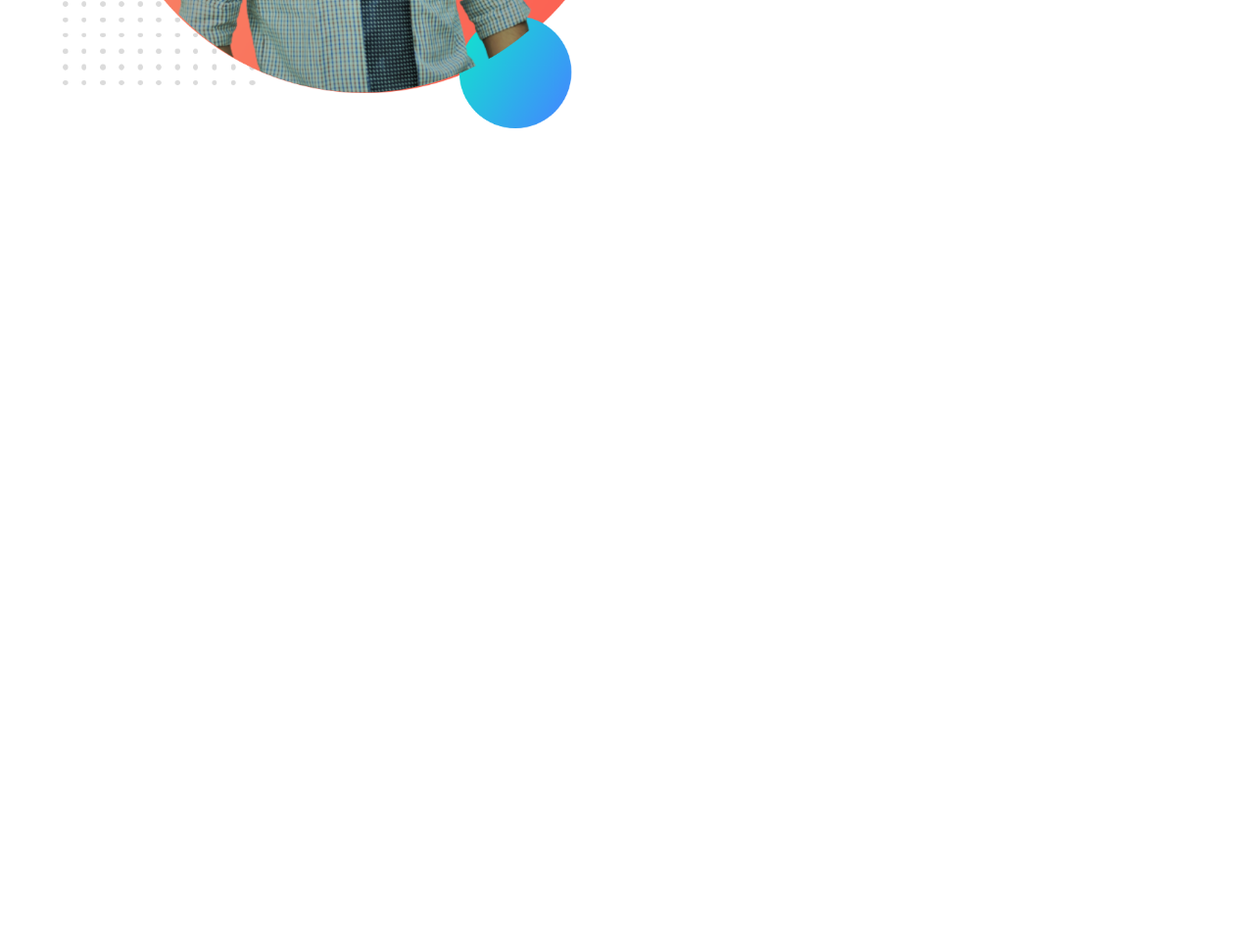
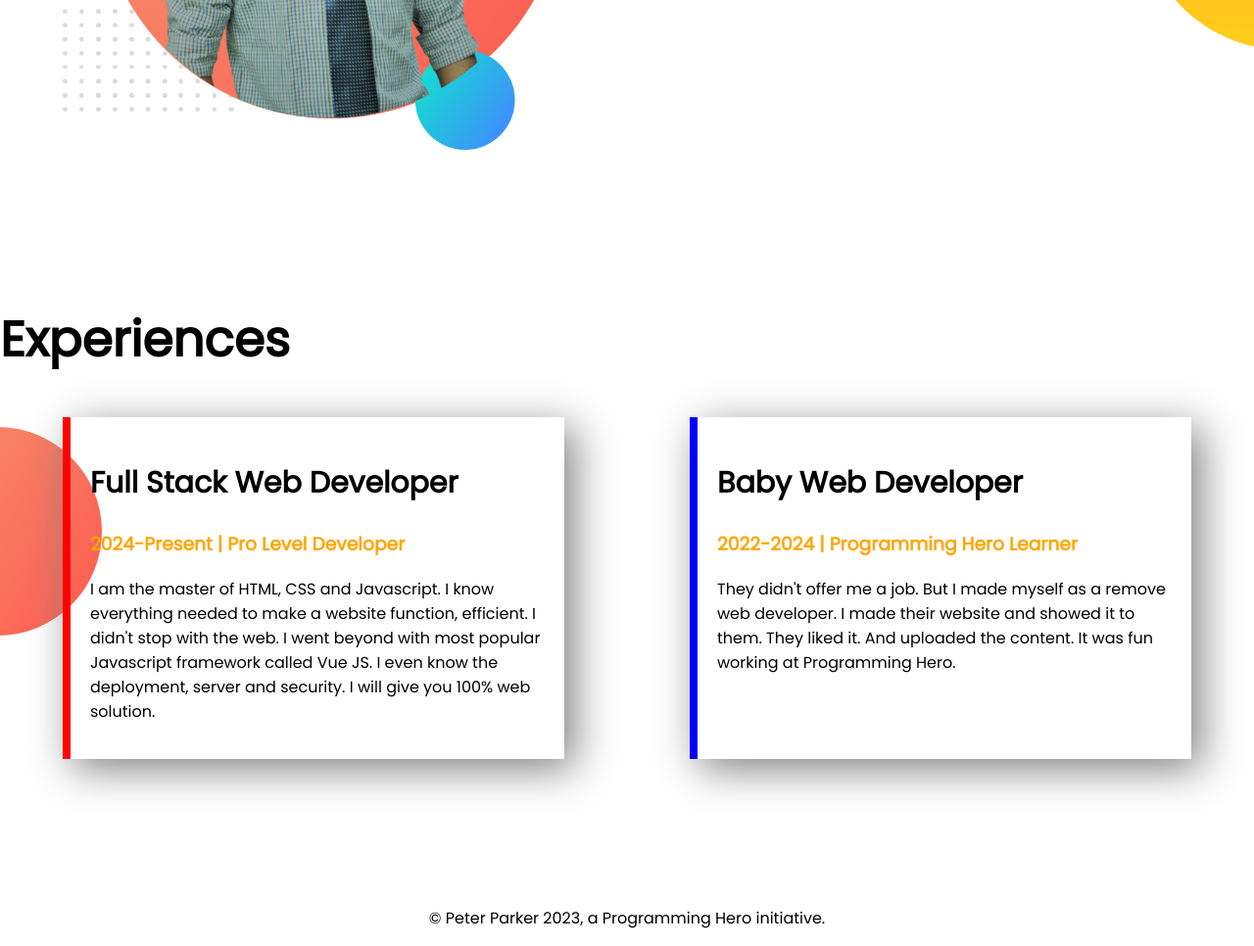
Before and after one commit to rocksanroky/Developer-portfolio1, a plain HTML site: page index.html in a window 1280 px wide. Shown: the part 1186-2152 px from the top of the page at 98% size. Before the commit the page ends 1474 px from the top, so only its background shows below. Drawn offline with Linux system fonts and the light colour scheme.

Commit message:
style name

```diff
--- a/index.html
+++ b/index.html
@@ -13,7 +13,7 @@
 </head>
 
 <body>
-     <section class="top-banner">
+     <section class="top-banner flexible-container">
           <div class="half-width">
                <h1>Welcome To</h1>
                <h1><span class="orange"> Rocksan Roky </span>World</h1>
@@ -33,7 +33,7 @@
           </div>
      </section>
 
-     <section class="dream-big">
+     <section class="dream-big flexible-container">
           <div class="half-width">
                <img src="images/Roky-bg1.png" alt="">
           </div>
@@ -46,6 +46,31 @@
                <a class="link-button" target="_blank" href="">DOWNLOAD RESUME</a>
           </div>
      </section>
+     <section class="Experiences-area">
+          <h1>Experiences</h1>
+          <div class="flexible-container">
+               <div id="Full-Stack" class="Experiences-item">
+                    <h2>Full Stack Web Developer</h2>
+                    <h3 class="orange">2024-Present | Pro Level Developer</h3>
+                    <p>I am the master of HTML, CSS and Javascript. I know everything needed to make a website function,
+                         efficient. I didn't stop with the web. I went beyond with most popular Javascript framework
+                         called
+                         Vue JS. I even know the deployment, server and security. I will give you 100% web solution.</p>
+               </div>
+               <div id="Baby-Web" class="Experiences-item">
+                    <h2>Baby Web Developer</h2>
+                    <h3 class="orange">2022-2024 | Programming Hero Learner</h3>
+                    <p>They didn't offer me a job. But I made myself as a remove web developer. I made their website and
+                         showed it to them. They liked it. And uploaded the content. It was fun working at Programming
+                         Hero.
+                    </p>
+               </div>
+          </div>
+
+     </section>
 </body>
+<footer>
+     <p>© Peter Parker 2023, a Programming Hero initiative.</p>
+</footer>
 
 </html>
--- a/style.css
+++ b/style.css
@@ -7,11 +7,15 @@ h1 {
     font-size: 50px;
 }
 
+h2 {
+    font-size: 30px;
+}
+
 .orange {
     color: orange;
 }
 
-section {
+.flexible-container {
     display: flex;
     margin-bottom: 150px;
 }
@@ -19,6 +23,7 @@ section {
 .half-width {
     width: 50%;
     padding-left: 5%;
+    padding-right: 5%;
     text-align: justify;
 }
 
@@ -28,7 +33,7 @@ section {
 
 .link-button {
     text-decoration: none;
-    background-image: linear-gradient(orange, blue);
+    background-image: linear-gradient(red, orange);
     padding: 10px 40px;
     border-radius: 5px;
     font-weight: 700;
@@ -45,3 +50,29 @@ section {
     background-repeat: no-repeat;
     background-position: right;
 }
+
+.Experiences-area {
+    background-image: url(images/exp-bg.png);
+    background-repeat: no-repeat;
+    background-position: left;
+}
+
+.Experiences-item {
+    width: 40%;
+    margin-left: 5%;
+    margin-right: 5%;
+    padding: 20px;
+    box-shadow: 10px 10px 40px gray;
+}
+
+#Full-Stack {
+    border-left: 8px solid red;
+}
+
+#Baby-Web {
+    border-left: 8px solid blue;
+}
+
+footer p {
+    text-align: center;
+}
```
